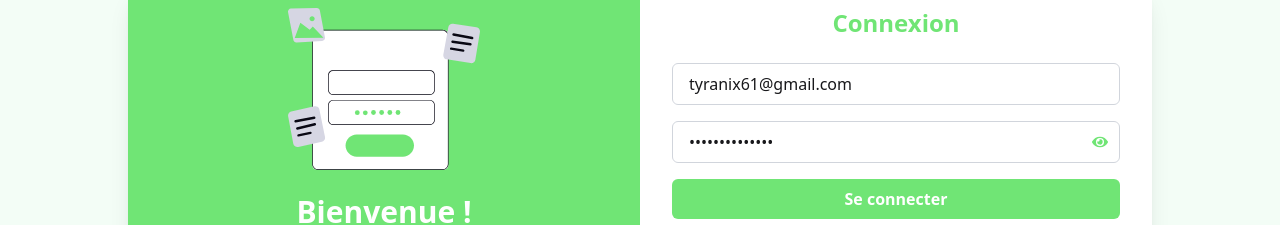
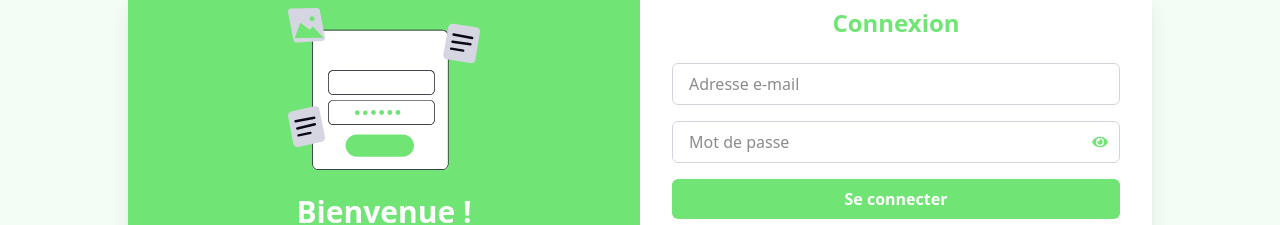
Before and after one commit to Valt1-0/Jolt-Web, a React (Vite) app: page /auth in a window 1280 px wide. Shown: the part 335-560 px from the top of the page. Built offline with nearby package versions, Linux system fonts and the light colour scheme; no server answers.

Commit message:
fix: Réinitialiser les valeurs par défaut des champs email et mot de passe dans le composant Auth

```diff
--- a/src/pages/Auth.jsx
+++ b/src/pages/Auth.jsx
@@ -6,8 +6,8 @@ import { useAuthAPI } from "../services/authService";
 
 const Auth = () => {
   const [isLogin, setIsLogin] = useState(true);
-  const [email, setEmail] = useState("tyranix61@gmail.com");
-  const [password, setPassword] = useState("Azertyuiop123!");
+  const [email, setEmail] = useState("");
+  const [password, setPassword] = useState("");
   const [confirmPassword, setConfirmPassword] = useState("");
   const [username, setUsername] = useState("");
   const [showPassword, setShowPassword] = useState(false);
```
